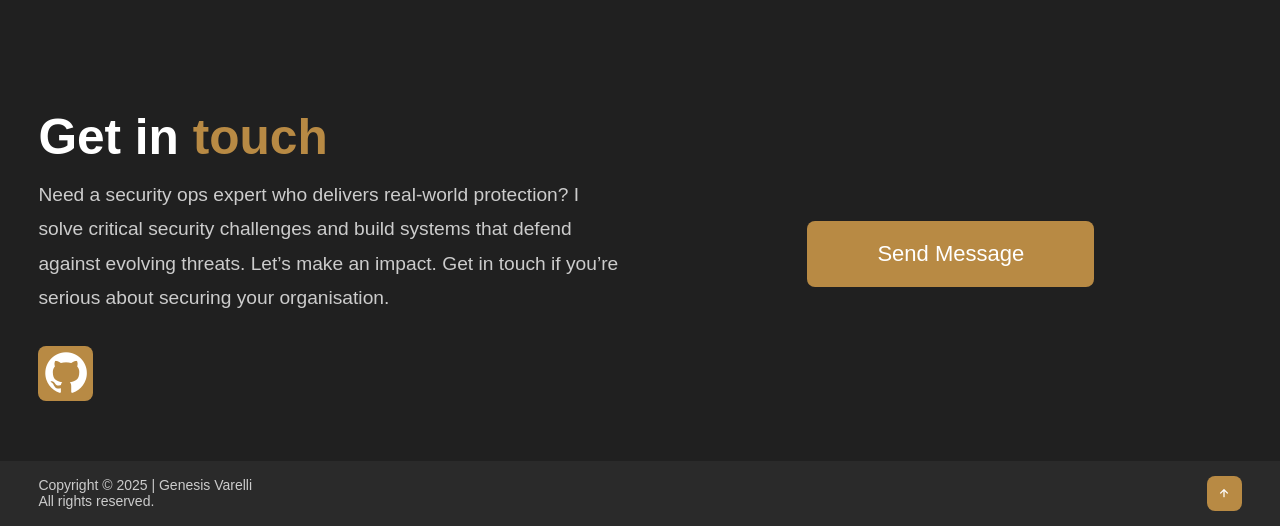
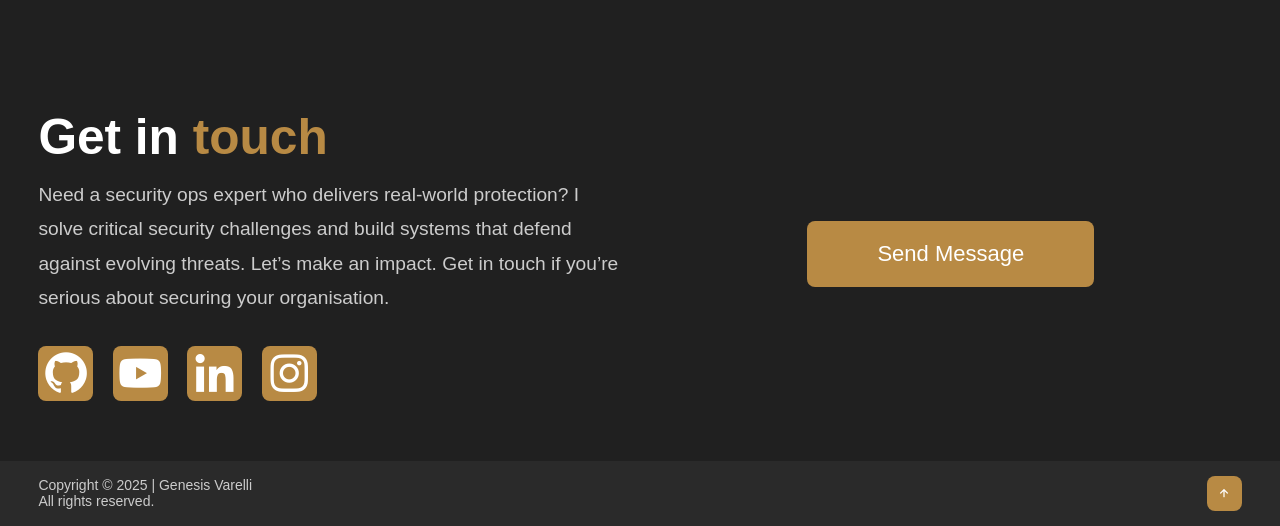
Before and after one commit to Genvarelli/Genesisvarelli.com, a plain HTML site: page index.html in a window 1280 px wide. Shown: the part 2004-2530 px from the top of the page. Drawn offline with nearby package versions, Linux system fonts and the light colour scheme.

Commit message:
social media added

```diff
--- a/index.html
+++ b/index.html
@@ -72,6 +72,9 @@
 
         <div class="contact-icons">
             <a href="https://www.github.com/genvarelli/" target="_blank"><i class="bx bxl-github"></i></a>
+            <a href="https://www.youtube.com/@Genvarelli" target="_blank"><i class="bx bxl-youtube"></i></a>
+            <a href="https://www.linkedin.com/in/genesisvarelli/" target="_blank"><i class="bx bxl-linkedin"></i></a>
+            <a href="https://www.instagram.com/GenesisVarelli/" target="_blank"><i class="bx bxl-instagram"></i></a>
         </div>
     </div>
 
```
